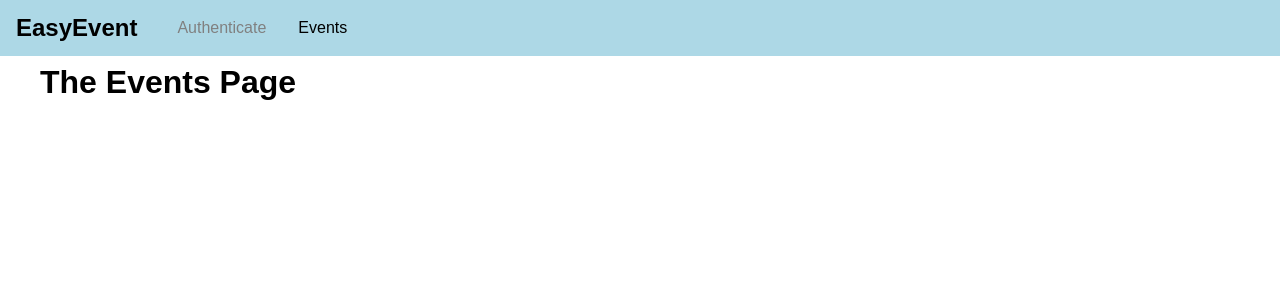
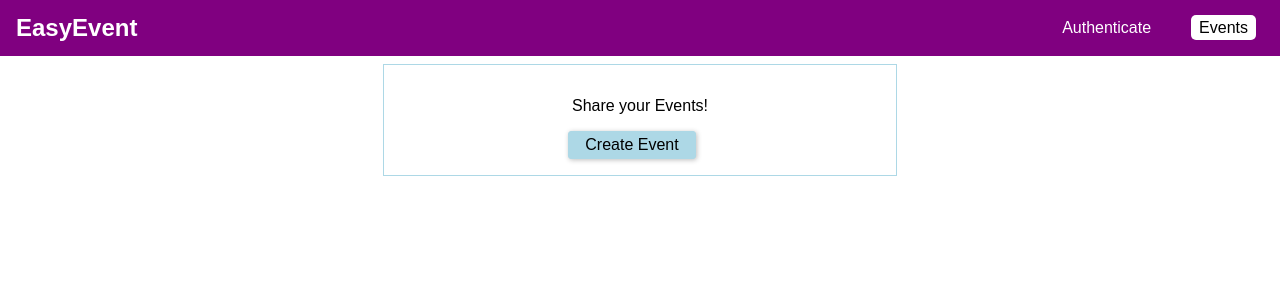
Before and after one commit to farhandesign/event-booking, a React (Create React App) app in the folder frontend/: page /events in a window 1280 px wide. Shown: the top 300 px of the page. Built offline with nearby package versions, Linux system fonts and the light colour scheme.

Commit message:
Adding Create Event Modal

```diff
--- a/frontend/src/App.js
+++ b/frontend/src/App.js
@@ -36,12 +36,13 @@
             <MainNavigation />
             <main className="main-content">
               <Switch>
-                {!this.state.token && <Redirect from="/" to="/auth" exact />}
+
                 {this.state.token && <Redirect from="/" to="/events" exact />}
                 {this.state.token && <Redirect from="/auth" to="/events" exact />}
                 {!this.state.token && <Route path="/auth" component={AuthPage} />}
                 <Route path="/events" component={EventsPage} />
                 {this.state.token && <Route path="/bookings" component={BookingsPage} />}
+                {!this.state.token && <Redirect to="/auth" exact />}
               </Switch>
             </main>
           </AuthContext.Provider>
--- /dev/null
+++ b/frontend/src/components/Backdrop/Backdrop.css
@@ -0,0 +1,8 @@
+.backdrop {
+  position: fixed;
+  top: 0;
+  left: 0;
+  height: 100vh;
+  width: 100%;
+  background: rgba(0,0,0,0.75);
+}
--- /dev/null
+++ b/frontend/src/components/Backdrop/Backdrop.js
@@ -0,0 +1,7 @@
+import React from 'react';
+
+import './Backdrop.css';
+
+const backdrop = props => <div className="backdrop"></div>;
+
+export default backdrop;
--- /dev/null
+++ b/frontend/src/components/Modal/Modal.css
@@ -0,0 +1,36 @@
+.modal {
+  width: 90%;
+  background: white;
+  box-shadow: 0 2px 8px rgba(0,0,0,0.26);
+  position: fixed;
+  top: 20vh;
+  left: 5%;
+}
+
+.modal__header {
+  padding: 1rem;
+  background: purple;
+  color: white;
+}
+
+.modal__header h1 {
+  margin: 0;
+  font-size: 1.25rem;
+}
+
+.modal__content {
+  padding: 1rem;
+}
+
+.modal__actions {
+  display: flex;
+  justify-content: flex-end;
+  padding: 1rem;
+}
+
+@media (min-width: 768px) {
+  .modal {
+    width: 30rem;
+    left: calc((100% - 30rem) / 2);
+  }
+}
--- /dev/null
+++ b/frontend/src/components/Modal/Modal.js
@@ -0,0 +1,18 @@
+import React from 'react';
+
+import './Modal.css';
+
+const modal = props => (
+  <div className="modal">
+    <header className="modal__header"><h1>{props.title}</h1></header>
+    <section className="modal__content">
+      {props.children}
+    </section>
+    <section className="modal__actions">
+      {props.canCancel && <button className="btn" onClick={props.onCancel}>Cancel</button>}
+      {props.canConfirm && <button className="btn" onClick={props.onConfirm}>Confirm</button>}
+    </section>
+  </div>
+);
+
+export default modal;
--- a/frontend/src/components/Navigation/MainNavigation.css
+++ b/frontend/src/components/Navigation/MainNavigation.css
@@ -4,20 +4,23 @@
   top: 0;
   width: 100%;
   height: 3.5rem;
-  background: lightblue;
+  background: purple;
   padding: 0 1rem;
 
   display: flex;
   align-items: center;
+  justify-content: space-between;
 }
 
 .main-navigation__logo h1 {
   margin: 0;
   font-size: 1.5rem;
+  color: white;
 }
 
 .main-navigation__items {
   margin-left: 1.5rem;
+  margin-right: 1.5rem;
 }
 
 .main-navigation__items ul {
@@ -25,19 +28,32 @@
   list-style: none;
   padding: 0;
   margin: 0;
+  align-items: center;
 }
 
 .main-navigation__items li {
   margin: 0 1rem;
 }
 
-.main-navigation__items a {
+.main-navigation__items a,
+.main-navigation__items button {
   text-decoration: none;
-  color: grey;
+  color: white;
+  padding: 0.25rem 0.5rem;
+  border: none;
+  font: inherit;
+  background: transparent;
+  cursor: pointer;
+  vertical-align: middle;
+  margin: 0;
 }
 
 .main-navigation__items a:hover,
 .main-navigation__items a:active,
-.main-navigation__items a.active {
+.main-navigation__items a.active,
+.main-navigation__items button:hover,
+.main-navigation__items button:active {
+  background: white;
   color: black;
+  border-radius: 5px;
 }
--- a/frontend/src/components/Navigation/MainNavigation.js
+++ b/frontend/src/components/Navigation/MainNavigation.js
@@ -20,7 +20,10 @@
                 )}
                 <li><NavLink to="/events">Events</NavLink></li>
                 {context.token && (
-                  <li><NavLink to="/bookings">Bookings</NavLink></li>
+                  <React.Fragment>
+                    <li><NavLink to="/bookings">Bookings</NavLink></li>
+                    <li><button onClick={context.logout}>Logout</button></li>
+                  </React.Fragment>
                 )}
               </ul>
             </nav>
--- a/frontend/src/index.css
+++ b/frontend/src/index.css
@@ -3,3 +3,37 @@
   padding: 0;
   font-family: sans-serif;
 }
+
+.form-control label,
+.form-control input {
+  width: 100%;
+  display: block;
+}
+
+.form-control label {
+  margin-bottom: 0.5rem;
+}
+
+.form-control {
+  margin-bottom: 1rem;
+}
+
+.form-actions button,
+.btn {
+  background: lightblue;
+  font: inherit;
+  border: 1px solid lightblue;
+  border-radius: 3px;
+  padding: 0.25rem 1rem;
+  margin-right: 1rem;
+  box-shadow: 1px 1px 5px rgba(0,0,0,0.26);
+  cursor: pointer;
+}
+
+.form-actions button:hover,
+.form-actions button:active,
+.btn:hover,
+.btn:active {
+  background: #01d1d1;
+  border-color: #01d1d1;
+}
--- a/frontend/src/pages/Auth.css
+++ b/frontend/src/pages/Auth.css
@@ -3,34 +3,3 @@
   max-width: 80%;
   margin: 5rem auto;
 }
-
-.form-control label,
-.form-control input {
-  width: 100%;
-  display: block;
-}
-
-.form-control label {
-  margin-bottom: 0.5rem;
-}
-
-.form-control {
-  margin-bottom: 1rem;
-}
-
-.form-actions button {
-  background: lightblue;
-  font: inherit;
-  border: 1px solid lightblue;
-  border-radius: 3px;
-  padding: 0.25rem 1rem;
-  margin-right: 1rem;
-  box-shadow: 1px 1px 5px rgba(0,0,0,0.26);
-  cursor: pointer;
-}
-
-.form-actions button:hover,
-.form-actions button:active {
-  background: #01d1d1;
-  border-color: #01d1d1;
-}
--- /dev/null
+++ b/frontend/src/pages/Events.css
@@ -0,0 +1,8 @@
+.events-control {
+  text-align: center;
+  border: 1px solid lightblue;
+  padding: 1rem;
+  margin: 2rem auto;
+  width: 30rem;
+  max-width: 80%;
+}
--- a/frontend/src/pages/Events.js
+++ b/frontend/src/pages/Events.js
@@ -1,9 +1,46 @@
 import React, { Component } from 'react';
 
+import Modal from '../components/Modal/Modal';
+import Backdrop from '../components/Backdrop/Backdrop';
+import './Events.css';
+
 class EventsPage extends Component {
+  state = {
+    creating: false
+  };
+
+  startCreateEventHandler = () => {
+    this.setState({creating: true})
+  }
+
+  modalConfirmHandler = () => {
+    this.setState({creating: false});
+  };
+
+  modalCancelHandler = () => {
+    this.setState({creating: false});
+  };
+
   render() {
     return (
-      <h1>The Events Page</h1>
+      <React.Fragment>
+        {this.state.creating && <Backdrop />}
+        {this.state.creating && (
+          <Modal
+          title="Add Event"
+          canCancel
+          canConfirm
+          onCancel={this.modalCancelHandler}
+          onConfirm={this.modalConfirmHandler}
+          >
+            <p>Modal Content</p>
+          </Modal>
+        )}
+        <div className="events-control">
+          <p>Share your Events!</p>
+          <button className="btn" onClick={this.startCreateEventHandler}>Create Event</button>
+        </div>
+      </React.Fragment>
     );
   }
 }
```
